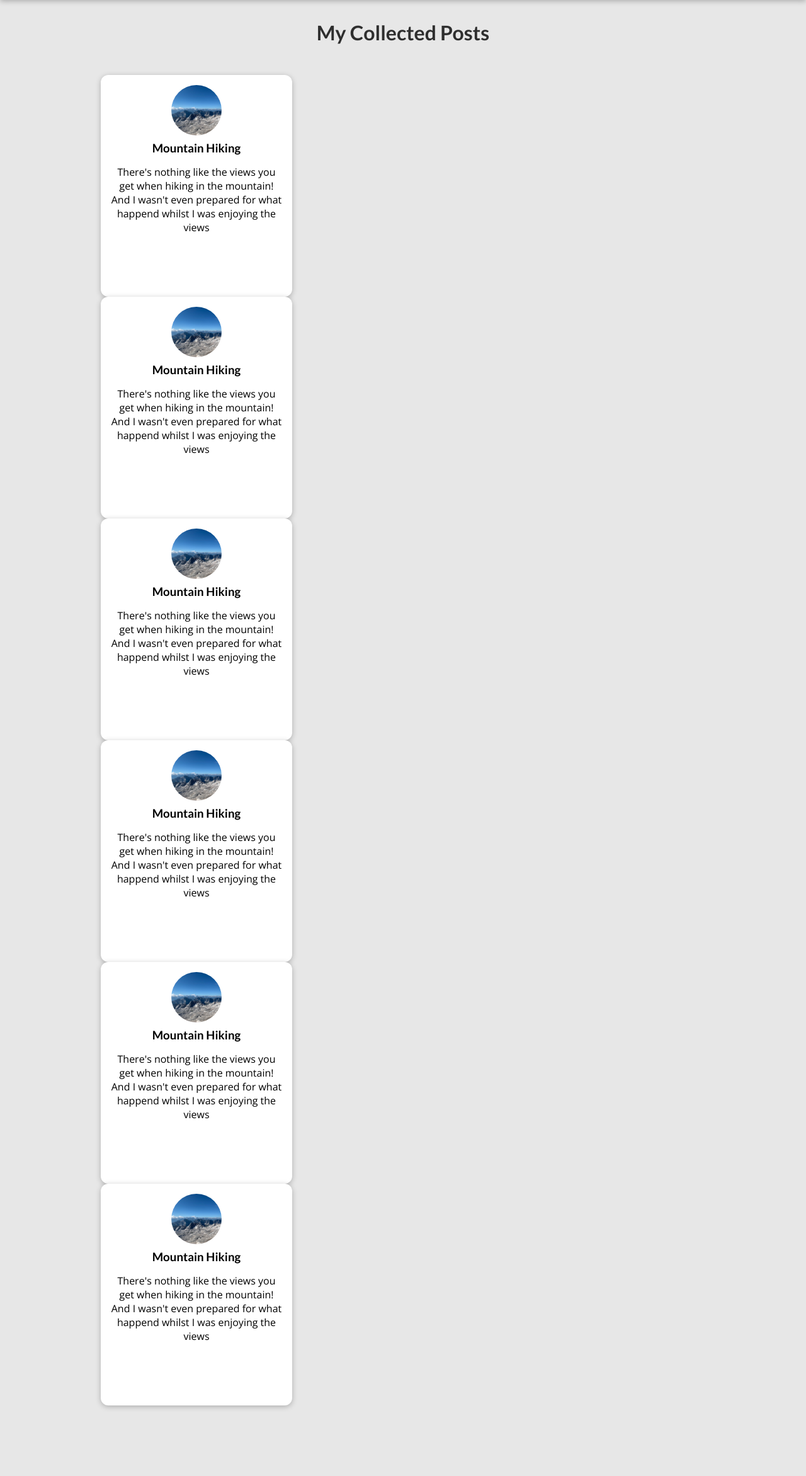
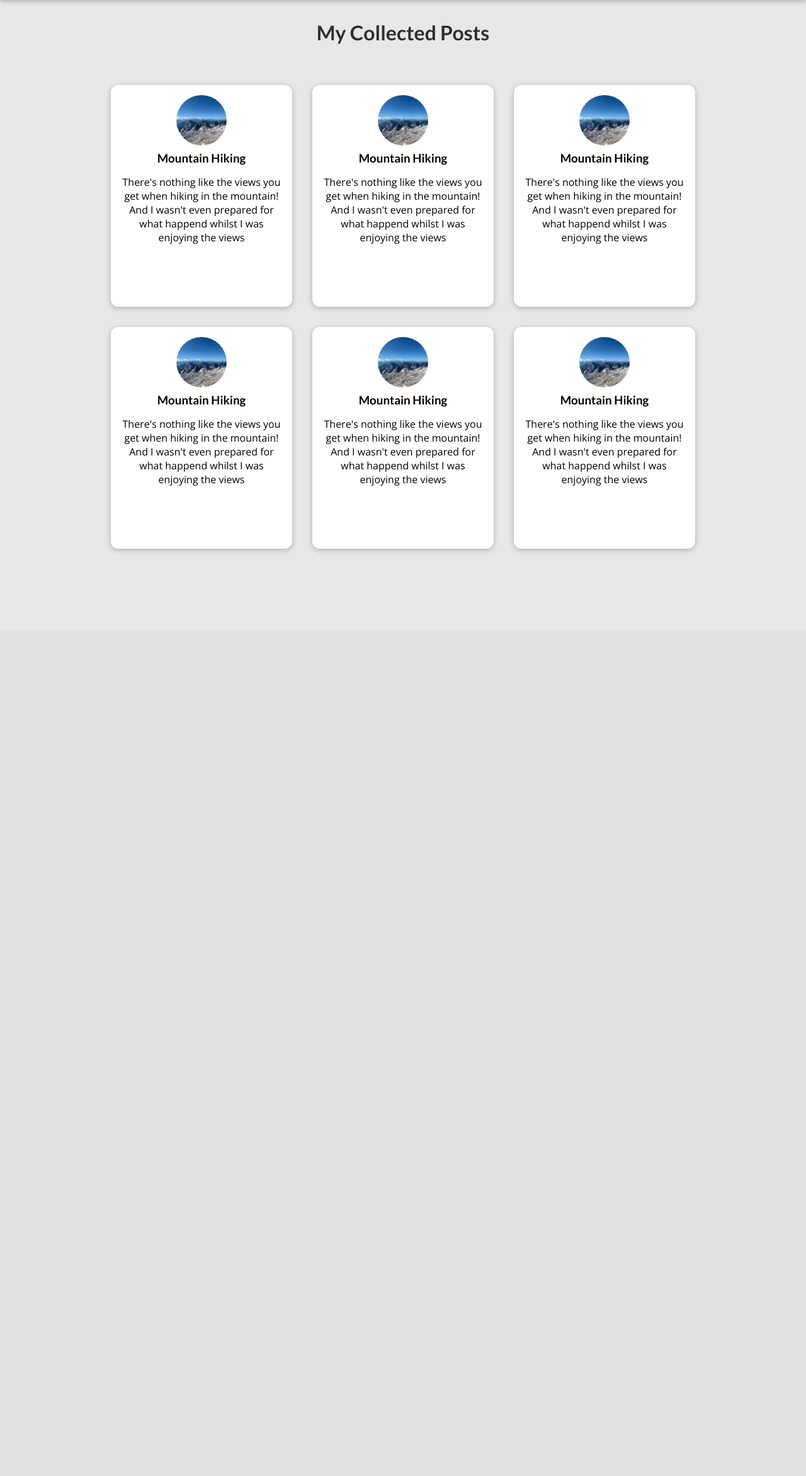
Before and after one commit to VahramMovsesyan/My_site, a Django app: page /posts in a window 1280 px wide. Shown: the part 80-2423 px from the top of the page at 63% size. After the commit the page ends 955 px from the top, so only its background shows below. Run offline with Django 4.2, Linux system fonts and the light colour scheme.

Commit message:
adding some style

```diff
--- a/blog/static/blog/all-posts.css
+++ b/blog/static/blog/all-posts.css
@@ -24,10 +24,19 @@ ul {
   list-style: none;
   margin: 0;
   padding: 0;
-  display: grid;
-  grid-template-columns: repeat(auto-fill, minmax(17rem, 1fr));
-  grid-gap: 1.5rem;
-  grid-auto-flow: column;
+
+}
+
+article{
+  display: flex;
+  justify-content: center;
+  align-items: center;
+  flex-wrap: wrap;
+
+}
+article > li {
+  padding: 1rem;
+  max-width: 20rem;
 }
 
 .post img {
```
